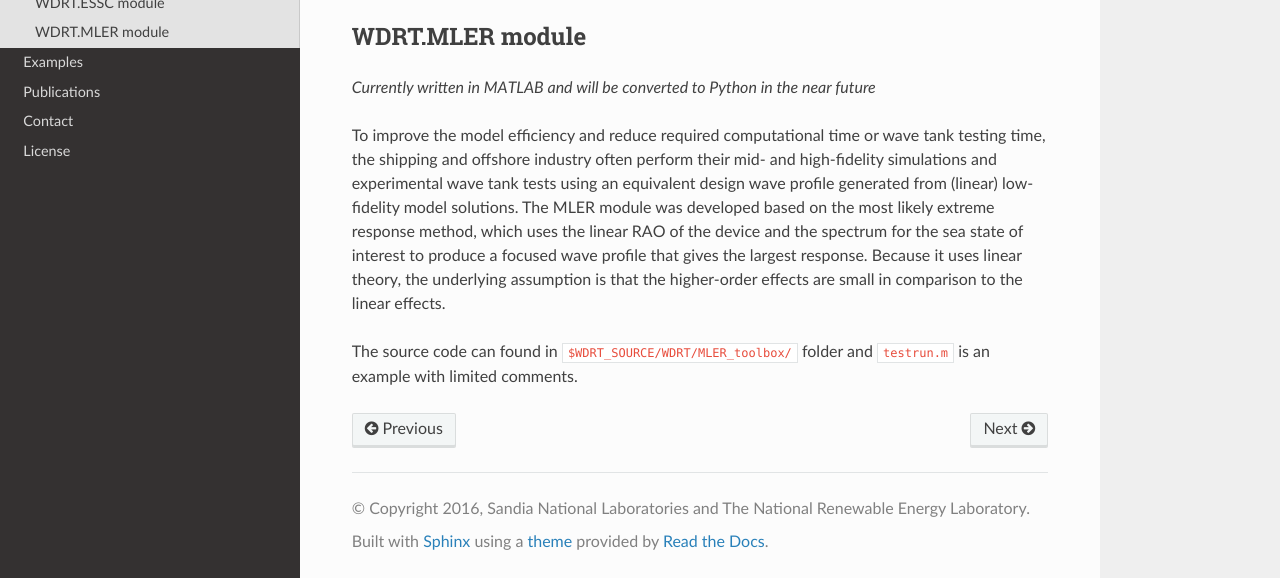
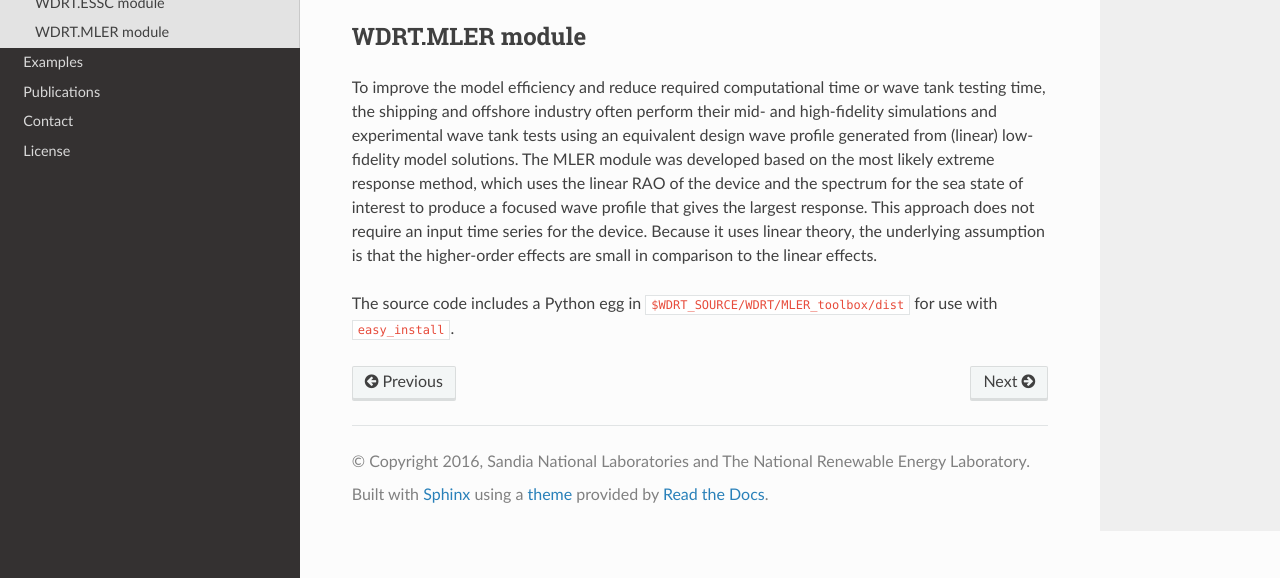
Before and after one commit to beseng/WDRT, a Sphinx documentation site: the page built from doc/modules.rst, in a window 1280 px wide and 900 px high, scrolled down 881 px, cut to the strip 322-900 px from the top of the window. Built offline with Sphinx 7.4.7 and the Read the Docs theme 2.0.0, drawn with Linux system fonts in a browser that asks for light colours.

Commit message:
Updated documentation

```diff
--- a/doc/index.rst
+++ b/doc/index.rst
@@ -24,6 +24,7 @@ Contributors
 * Aubrey Eckert-Gallup, Sandia National Laboratories
 * Jennifer van Rij, National Renewable Energy Laboratory
 * Yi-Hsiang Yu, National Renewable Energy Laboratory
+* Eliot Quon, National Renewable Energy Laboratory
 
 Contents
 ========
--- a/doc/modules.rst
+++ b/doc/modules.rst
@@ -47,8 +47,12 @@ WDRT.ESSC module
 WDRT.MLER module
 -------------------------
 
-*Currently written in MATLAB and will be converted to Python in the near future*
+.. *Currently written in MATLAB and will be converted to Python in the near future*
 
-To improve the model efficiency and reduce required computational time or wave tank testing time, the shipping and offshore industry often perform their mid- and high-fidelity simulations and experimental wave tank tests using an equivalent design wave profile generated from (linear) low-fidelity model solutions. The MLER module was developed based on the most likely extreme response method, which  uses the linear RAO of the device and the spectrum for the sea state of interest to produce a focused wave profile that gives the largest response. Because it uses linear theory, the underlying assumption is that the higher-order effects are small in comparison to the linear effects.
+To improve the model efficiency and reduce required computational time or wave tank testing time, the shipping and offshore industry often perform their mid- and high-fidelity simulations and experimental wave tank tests using an equivalent design wave profile generated from (linear) low-fidelity model solutions. The MLER module was developed based on the most likely extreme response method, which uses the linear RAO of the device and the spectrum for the sea state of interest to produce a focused wave profile that gives the largest response.
+This approach does not require an input time series for the device.
+Because it uses linear theory, the underlying assumption is that the higher-order effects are small in comparison to the linear effects.
 
-The source code can found in ``$WDRT_SOURCE/WDRT/MLER_toolbox/`` folder and ``testrun.m`` is an example with limited comments.
+.. The source code can found in ``$WDRT_SOURCE/WDRT/MLER_toolbox/`` folder and ``testrun.m`` is an example with limited comments.
+
+The source code includes a Python egg in ``$WDRT_SOURCE/WDRT/MLER_toolbox/dist`` for use with ``easy_install``.
```
Also changed, not shown: doc/examples.rst (+5 -9 lines), doc/_static/MLER.png, 1 other file.
